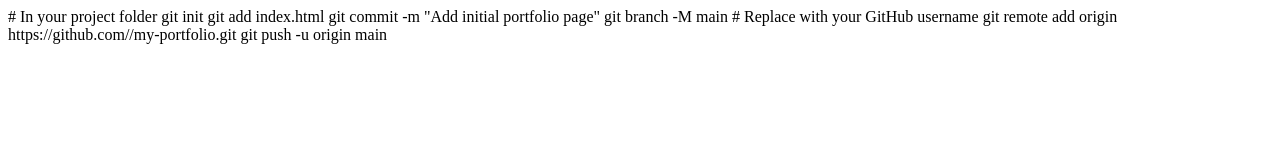
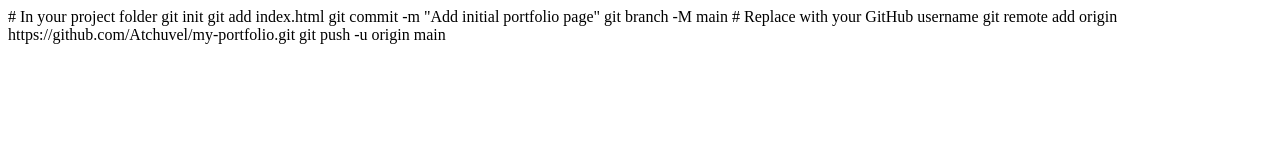
Before and after one commit to Atchuvel/my-portfolio, a plain HTML site: page index.html in a window 1280 px wide. Drawn offline with Linux system fonts and the light colour scheme.

Commit message:
Update index.html

```diff
--- a/index.html
+++ b/index.html
@@ -4,5 +4,5 @@
 git commit -m "Add initial portfolio page"
 git branch -M main
 # Replace <USER> with your GitHub username
-git remote add origin https://github.com/<Atchuvel>/my-portfolio.git
+git remote add origin https://github.com/Atchuvel/my-portfolio.git
 git push -u origin main
```
